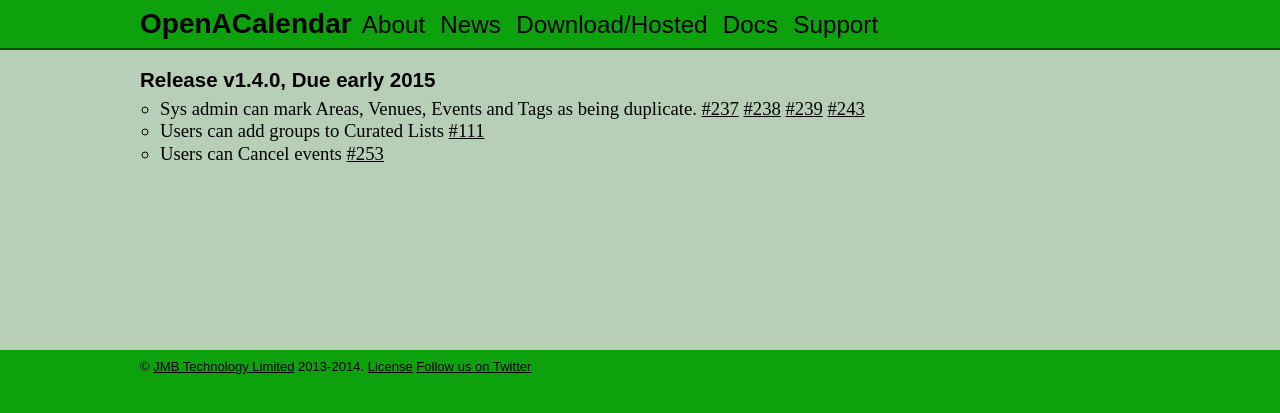
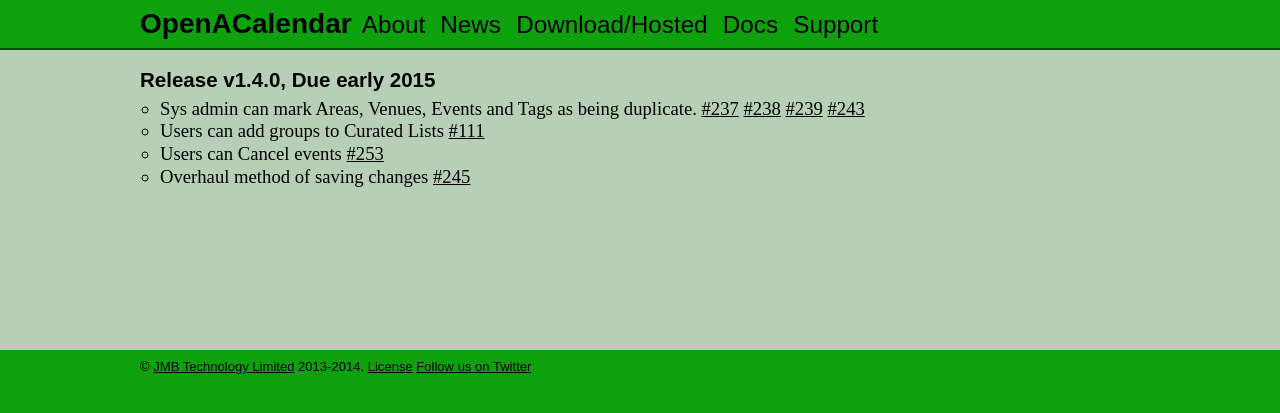
Before and after one commit to OpenACalendar/openacalendar.github.io, a Jekyll site: the page built from release/1.4.0.html, in a window 1280 px wide. Shown: the top 413 px of the page. Built offline with Jekyll 4.4.1, drawn with Linux system fonts in a browser that asks for light colours; Markdown is read by kramdown in place of the engine named in the settings; comment, search, counter and statistics services are not loaded.

Commit message:
Added line to 1.4.0

```diff
--- a/release/1.4.0.html
+++ b/release/1.4.0.html
@@ -17,4 +17,5 @@
 	</li>
 	<li>Users can add groups to Curated Lists <a href="https://github.com/OpenACalendar/OpenACalendar-Web-Core/issues/111">#111</a></li>
 	<li>Users can Cancel events <a href="https://github.com/OpenACalendar/OpenACalendar-Web-Core/issues/253">#253</a></li>
+	<li>Overhaul method of saving changes <a href="https://github.com/OpenACalendar/OpenACalendar-Web-Core/issues/245">#245</a></li>
 </ul>
```
